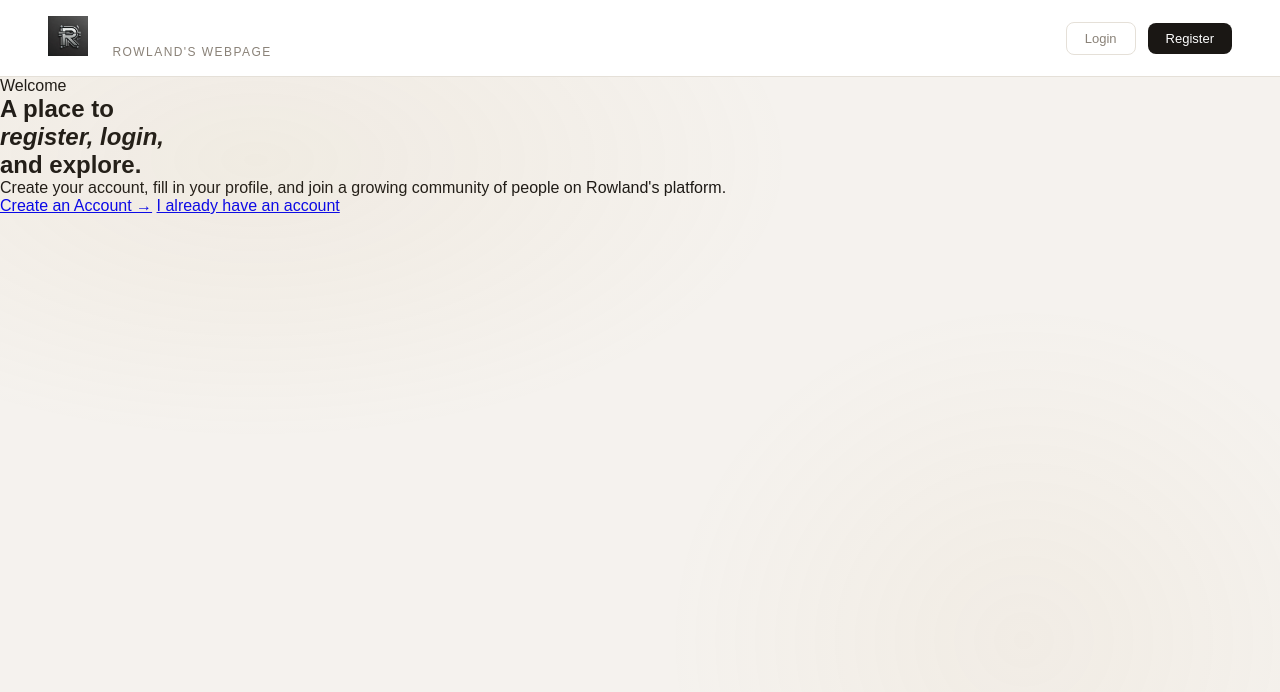
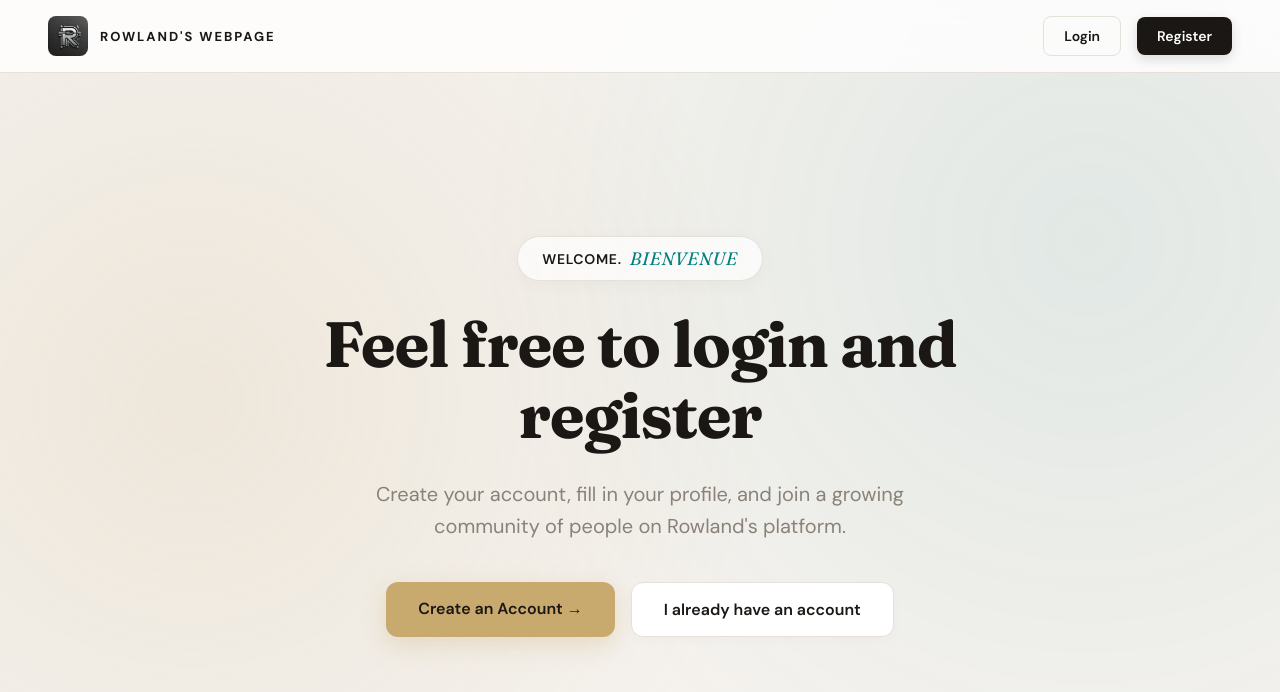
Before and after one commit to RowlandChazima/authentication, a plain HTML site: page index.html in a window 1280 px wide. Drawn offline with Linux system fonts and the light colour scheme.

Commit message:
fixed my files

```diff
--- a/index.html
+++ b/index.html
@@ -1,10 +1,13 @@
 <!doctype html>
 <html lang="en">
+
 <head>
   <meta charset="UTF-8" />
   <meta name="viewport" content="width=device-width, initial-scale=1.0" />
   <title>Register</title>
   <style>
+    @import url('https://fonts.googleapis.com/css2?family=DM+Sans:wght@400;500;600;700&family=Fraunces:ital,opsz,wght@0,9..144,400;0,9..144,700;1,9..144,400&display=swap');
+
     *,
     *::before,
     *::after {
@@ -19,6 +22,7 @@
       --ink: #1a1714;
       --muted: #8a8278;
       --accent: #c8a96e;
+      --accent-hover: #b59556;
       --border: #e5e0d8;
       --input-bg: #faf8f5;
     }
@@ -30,6 +34,7 @@
       color: var(--ink);
       display: flex;
       flex-direction: column;
+      overflow-x: hidden;
     }
 
     body::before {
@@ -37,22 +42,17 @@
       position: fixed;
       inset: 0;
       background:
-          radial-gradient(
-            ellipse 60% 50% at 20% 20%,
-            rgba(200, 169, 110, 0.09) 0%,
-            transparent 70%
-          ),
-          radial-gradient(
-            ellipse 40% 60% at 80% 80%,
-            rgba(200, 169, 110, 0.07) 0%,
-            transparent 70%
-          );
+        radial-gradient(circle at 15% 50%, rgba(200, 169, 110, 0.15), transparent 50%),
+        radial-gradient(circle at 85% 30%, rgba(0, 128, 128, 0.08), transparent 50%);
       pointer-events: none;
+      z-index: -1;
     }
 
     /* ── HEADER / NAV ── */
     header {
-        background: var(--card);
+      background: rgba(255, 255, 255, 0.8);
+      backdrop-filter: blur(12px);
+      -webkit-backdrop-filter: blur(12px);
       border-bottom: 1px solid var(--border);
       padding: 16px 48px;
       display: flex;
@@ -63,68 +63,225 @@
       z-index: 10;
     }
 
-      img {
-        margin-right: 20px;
+    .logo-row {
+      text-decoration: none;
+      display: flex;
+      align-items: center;
     }
 
-      .logo-row {
-        text-decoration: none;
-        gap: 10px;
+    .logo-mark {
+      display: flex;
+      align-items: center;
+      gap: 12px;
+      transition: transform 0.3s ease;
+    }
+
+    .logo-mark:hover {
+      transform: scale(1.02);
+    }
+
+    img {
+      border-radius: 8px;
+      margin-right: 0;
     }
 
     .logo-text {
-        font-size: 12px;
-        font-weight: 500;
-        letter-spacing: 0.12em;
-        color: var(--muted);
+      font-size: 13px;
+      font-weight: 700;
+      letter-spacing: 0.15em;
+      color: var(--ink);
       text-transform: uppercase;
-        margin-bottom: 20px;
+      margin-bottom: 0;
     }
 
     .nav-links {
+      display: flex;
       align-items: center;
-        gap: 12px;
-        display: flex;
+      gap: 16px;
     }
 
     /* LOGIN BUTTON */
-
     .btn-ghost {
-        font-size: 13px;
-        font-weight: 500;
+      font-size: 14px;
+      font-weight: 600;
       text-decoration: none;
-        color: var(--muted);
+      color: var(--ink);
       border-radius: 8px;
       border: 1px solid var(--border);
-        padding: 8px 18px;
-        transition:
-          border-color 0.2s,
-          color 0.2s;
+      padding: 10px 20px;
+      transition: all 0.3s ease;
+      background: transparent;
     }
 
     .btn-ghost:hover {
       border-color: var(--accent);
       color: var(--accent);
+      background: rgba(200, 169, 110, 0.05);
     }
 
     /* REGISTER BUTTON */
-
     .btn-solid {
-        font-size: 13px;
-        font-weight: 500;
+      font-size: 14px;
+      font-weight: 600;
       color: #fff;
       text-decoration: none;
       background: var(--ink);
       border-radius: 8px;
-        padding: 8px 18px;
-        transition: background 0.2s;
+      padding: 10px 20px;
+      transition: all 0.3s ease;
+      box-shadow: 0 4px 12px rgba(26, 23, 20, 0.15);
     }
 
     .btn-solid:hover {
-        background: #2d2925;
+      background: var(--accent);
+      box-shadow: 0 6px 16px rgba(200, 169, 110, 0.25);
+      transform: translateY(-1px);
+    }
+
+    /* ── HERO SECTION ── */
+    .hero {
+      text-align: center;
+      display: flex;
+      flex-direction: column;
+      align-items: center;
+      justify-content: center;
+      flex-grow: 1;
+      padding: 80px 24px;
+      max-width: 900px;
+      margin: 0 auto;
+      gap: 28px;
+      animation: fadeIn 1s ease-out;
+    }
+
+    @keyframes fadeIn {
+      from {
+        opacity: 0;
+        transform: translateY(20px);
+      }
+
+      to {
+        opacity: 1;
+        transform: translateY(0);
+      }
+    }
+
+    .hero-tag {
+      font-size: 14px;
+      font-weight: 600;
+      color: var(--ink);
+      letter-spacing: 0.05em;
+      text-transform: uppercase;
+      background: rgba(255, 255, 255, 0.7);
+      border: 1px solid var(--border);
+      padding: 10px 24px;
+      border-radius: 30px;
+      display: inline-flex;
+      align-items: center;
+      gap: 8px;
+      box-shadow: 0 4px 20px rgba(0, 0, 0, 0.03);
+      margin-bottom: 0;
+    }
+
+    em {
+      color: teal;
+      font-style: italic;
+      font-family: 'Fraunces', serif;
+      font-weight: 700;
+      font-size: 18px;
+    }
+
+    .hero-title {
+      font-size: clamp(40px, 6vw, 64px);
+      font-family: 'Fraunces', serif;
+      font-weight: 700;
+      color: var(--ink);
+      line-height: 1.1;
+      letter-spacing: -0.02em;
+      margin-top: 0;
+    }
+
+    .hero-sub {
+      font-size: clamp(16px, 2vw, 20px);
+      color: var(--muted);
+      line-height: 1.6;
+      max-width: 600px;
+      margin-bottom: 12px;
+    }
+
+    /* ── CTA BUTTONS ── */
+    .cta-group {
+      display: flex;
+      gap: 16px;
+      flex-wrap: wrap;
+      justify-content: center;
+    }
+
+    .cta-primary {
+      font-size: 16px;
+      font-weight: 600;
+      color: var(--ink);
+      text-decoration: none;
+      background: var(--accent);
+      border-radius: 12px;
+      padding: 16px 32px;
+      transition: all 0.3s ease;
+      box-shadow: 0 8px 24px rgba(200, 169, 110, 0.3);
+    }
+
+    .cta-primary:hover {
+      background: var(--accent-hover);
+      transform: translateY(-3px);
+      box-shadow: 0 12px 28px rgba(200, 169, 110, 0.4);
+    }
+
+    .cta-secondary {
+      font-size: 16px;
+      font-weight: 600;
+      color: var(--ink);
+      text-decoration: none;
+      background: #ffffff;
+      border: 1px solid var(--border);
+      border-radius: 12px;
+      padding: 16px 32px;
+      transition: all 0.3s ease;
+      box-shadow: 0 4px 12px rgba(0, 0, 0, 0.02);
+    }
+
+    .cta-secondary:hover {
+      border-color: var(--ink);
+      background: rgba(255, 255, 255, 0.9);
+      transform: translateY(-3px);
+      box-shadow: 0 8px 20px rgba(0, 0, 0, 0.06);
+    }
+
+    /* Responsive styling */
+    @media (max-width: 600px) {
+      header {
+        padding: 16px 24px;
+      }
+
+      .nav-links {
+        display: none;
+      }
+
+      .hero {
+        padding: 60px 20px;
+      }
+
+      .cta-group {
+        flex-direction: column;
+        width: 100%;
+        max-width: 320px;
+      }
+
+      .cta-primary,
+      .cta-secondary {
+        width: 100%;
+      }
     }
   </style>
 </head>
+
 <body>
   <header>
     <a href="index.html" class="logo-row">
@@ -141,11 +298,11 @@
   </header>
 
   <section class="hero">
-      <span class="hero-tag">Welcome</span>
+    <span class="hero-tag">Welcome.<em>Bienvenue</em></span>
 
     <h1 class="hero-title">
-        A place to<br /><em>register, login,</em><br />and explore.
-      </h1>
+      Feel free to login and register</h1>
+
 
     <p class="hero-sub">
       Create your account, fill in your profile, and join a growing community
@@ -158,4 +315,5 @@
     </div>
   </section>
 </body>
+
 </html>
```
Lines whose indentation alone changed are shown as unchanged.
